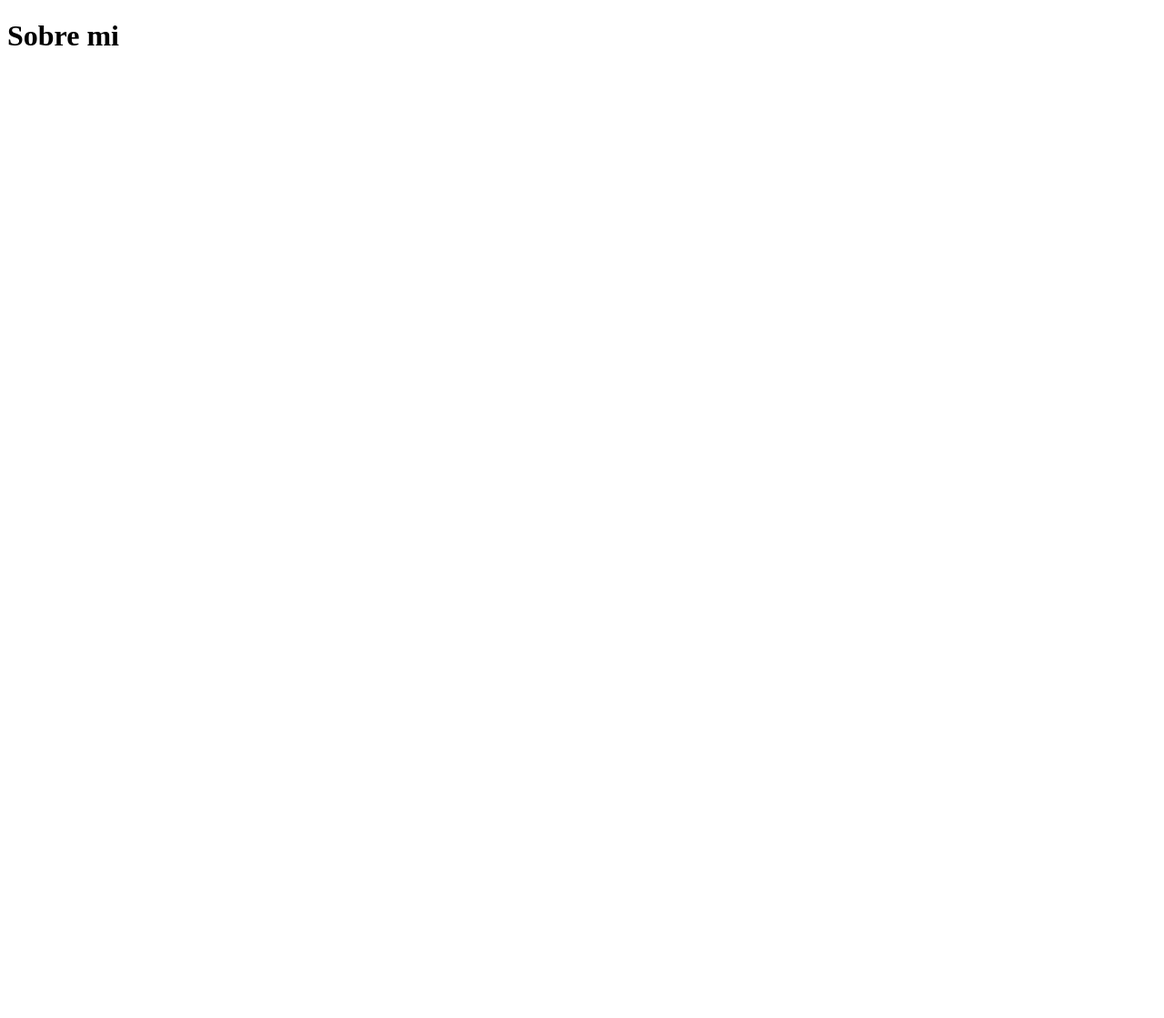
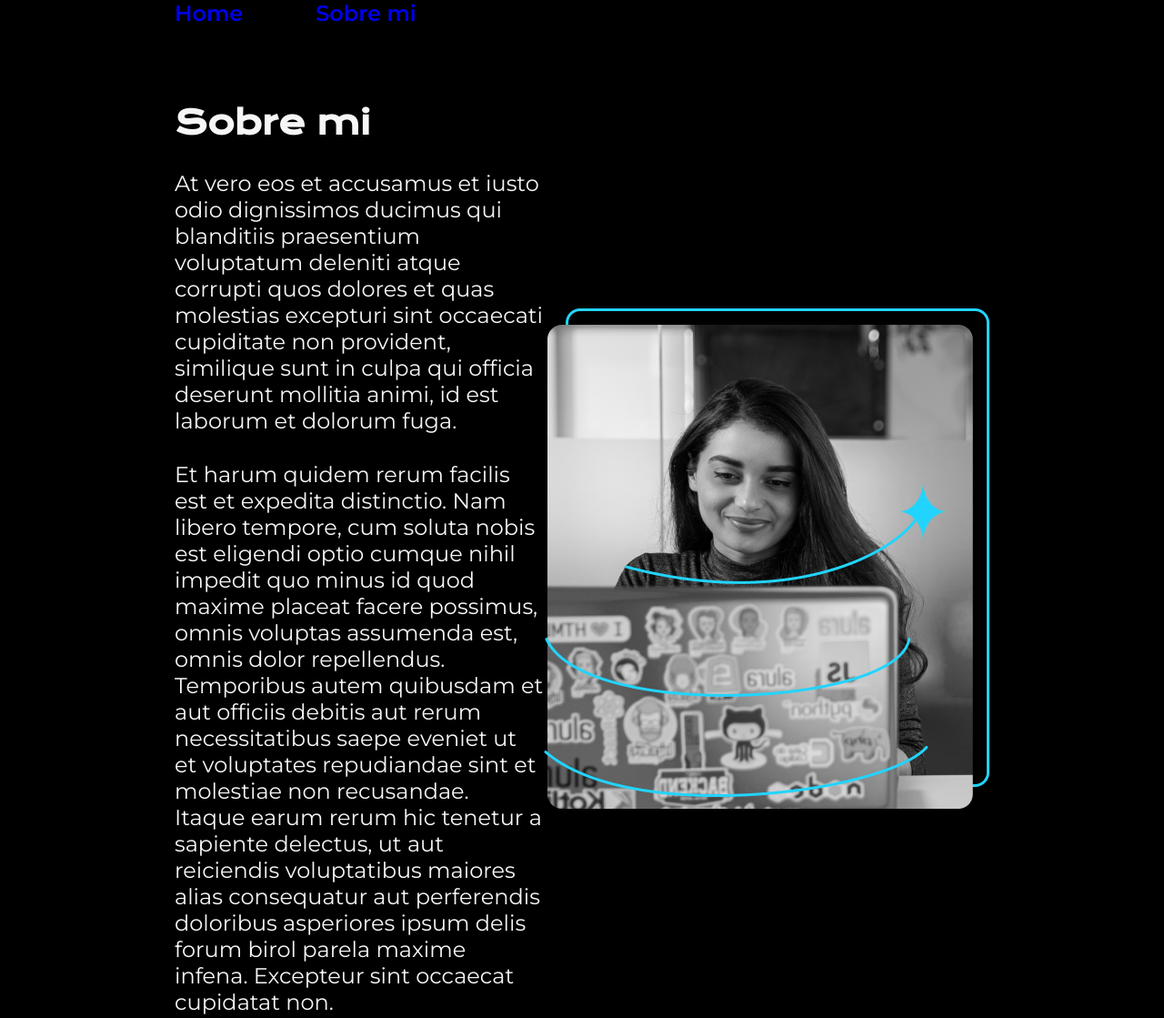
Before and after one commit to Deinbi/html-y-css, a plain HTML site: page about.html in a window 1280 px wide. Shown: the top 1119 px of the page at 91% size. Before the commit the page ends 800 px from the top, so only its background shows below. Drawn offline with nearby package versions, Linux system fonts and the light colour scheme.

Commit message:
Terminamos con la clase 4, ante ultima...

```diff
--- a/about.html
+++ b/about.html
@@ -4,8 +4,34 @@
     <meta charset="UTF-8">
     <meta name="viewport" content="width= , initial-scale=1.0">
     <title>Document</title>
+    <link rel="stylesheet" href="./style/style.css">
 </head>
-<body>
-    <h1>Sobre mi</h1>
+
+ <body>
+    <header>
+        <nav class="menu__header">
+            <a class="menu__header__link" href="index.html"> Home </a>
+            <a class="menu__header__link" href="about.html"> Sobre mi </a>
+        </nav>
+    </header>
+    <main class="presentacion">
+        <section class="presentacion__contenido">
+            <h1 class="presentacion__contenido__titulo">
+                Sobre mi
+            </h1>
+            <p class="presentacion__contenido__texto">
+                At vero eos et accusamus et iusto odio dignissimos ducimus qui blanditiis praesentium voluptatum deleniti atque corrupti quos dolores et quas molestias excepturi sint occaecati cupiditate non provident, similique sunt in culpa qui officia deserunt mollitia animi, id est laborum et dolorum fuga.
+            </p>
+            <p class="presentacion__contenido__texto">
+                Et harum quidem rerum facilis est et expedita distinctio. Nam libero tempore, cum soluta nobis est eligendi optio cumque nihil impedit quo minus id quod maxime placeat facere possimus, omnis voluptas assumenda est, omnis dolor repellendus. Temporibus autem quibusdam et aut officiis debitis aut rerum necessitatibus saepe eveniet ut et voluptates repudiandae sint et molestiae non recusandae. Itaque earum rerum hic tenetur a sapiente delectus, ut aut reiciendis voluptatibus maiores alias consequatur aut perferendis doloribus asperiores ipsum delis forum birol parela maxime infena. Excepteur sint occaecat cupidatat non.
+            </p>
+        </section>
+            <img src="assets\Imagem.png" alt="Foto de Ana García desarrolando un proyecto">
+    </main>
+    <footer class="footer__parrafo">
+        <p>
+            Desarrollado por Alura Latam
+        </p>
+    </footer>
 </body>
 </html>
--- a/style/style.css
+++ b/style/style.css
@@ -20,7 +20,7 @@ body {
 }
 
 .presentacion {
-    margin: 5% 15%; /* Margen externo para centrar la sección */
+    padding: 6.5% 15%; /* Margen interno para centrar la sección */
     display: flex; /* Usa flexbox para organizar los elementos internos */
     align-items: center; /* Alinea los elementos verticalmente al centro */
     justify-content: space-between; /* Espacia los elementos horizontalmente */
@@ -30,7 +30,7 @@ body {
     width: 615px; /* Ancho del contenido de la presentación */
     display: flex;
     flex-direction: column; /* Acomoda los elementos en una columna */
-    gap: 40px; /* Espacio entre los elementos internos */
+    gap: 30px; /* Espacio entre los elementos internos */
 }
 
 .presentacion__contenido__titulo {
@@ -104,7 +104,8 @@ y para ello se utiliza el hover
     text-align: center; /* Alineación centrada del texto */
 }
 .menu__header{
-    margin: 2% 15%; /* Margen externo para centrar la sección */
+    text-decoration: none;
+    margin: 0% 15%; /* Margen externo para centrar la sección */
     display: flex; /* Usa flexbox para organizar los elementos internos */
     flex-direction: row;
     justify-content: flex-start;
@@ -113,6 +114,11 @@ y para ello se utiliza el hover
     flex-wrap: nowrap;
     gap:80px;
     color: #22D4FD; /* Color del texto */
-    font-family: 'Montserrat', serif; ;
+    font-family: 'Montserrat', sans-serif;
     font-size: 24px;
+    font-weight: 600;
+
 }
+.menu__header__link{
+    text-decoration: none;
+}
```
Also changed, not shown: index.html (+2 -2 lines).
